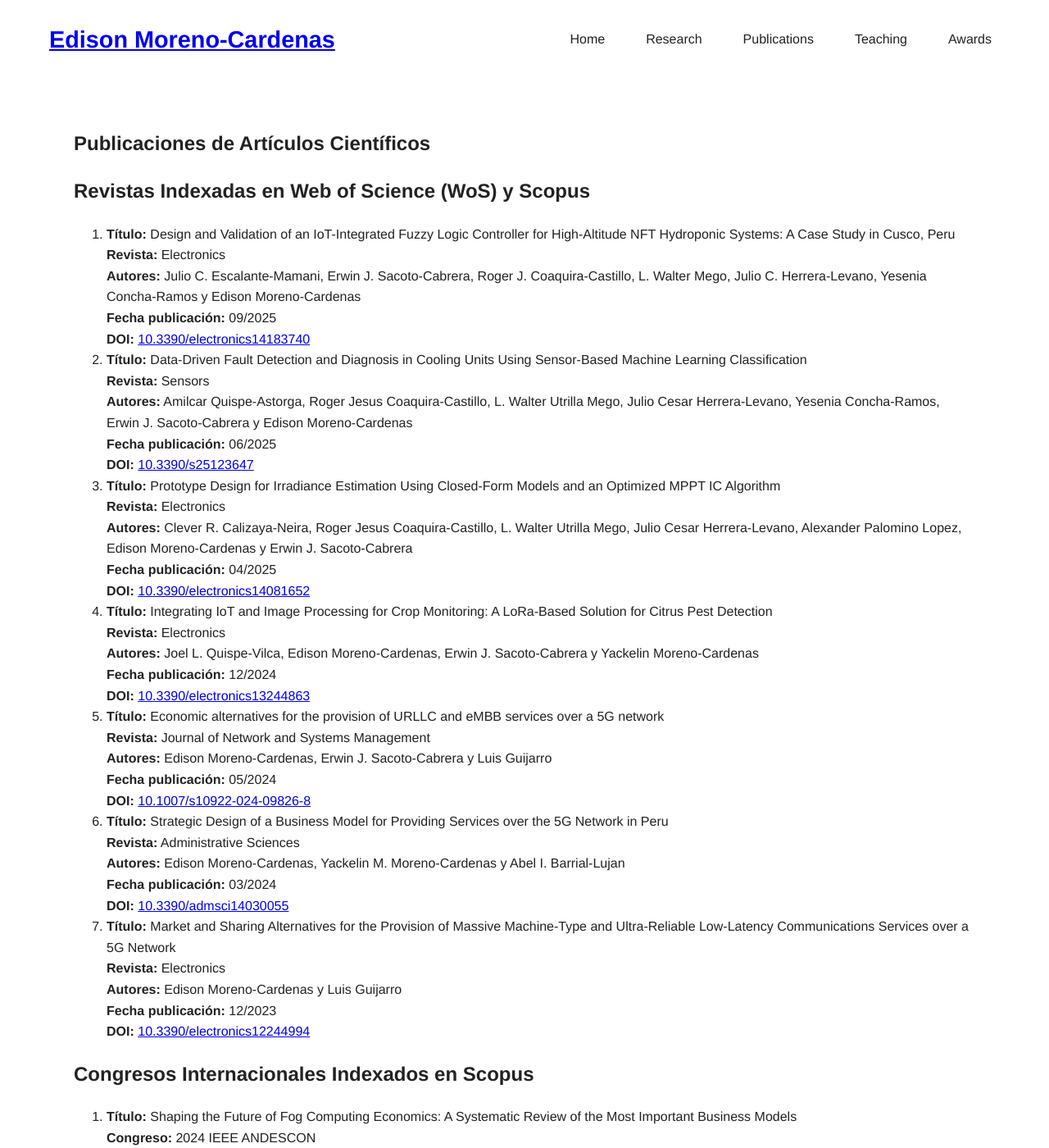
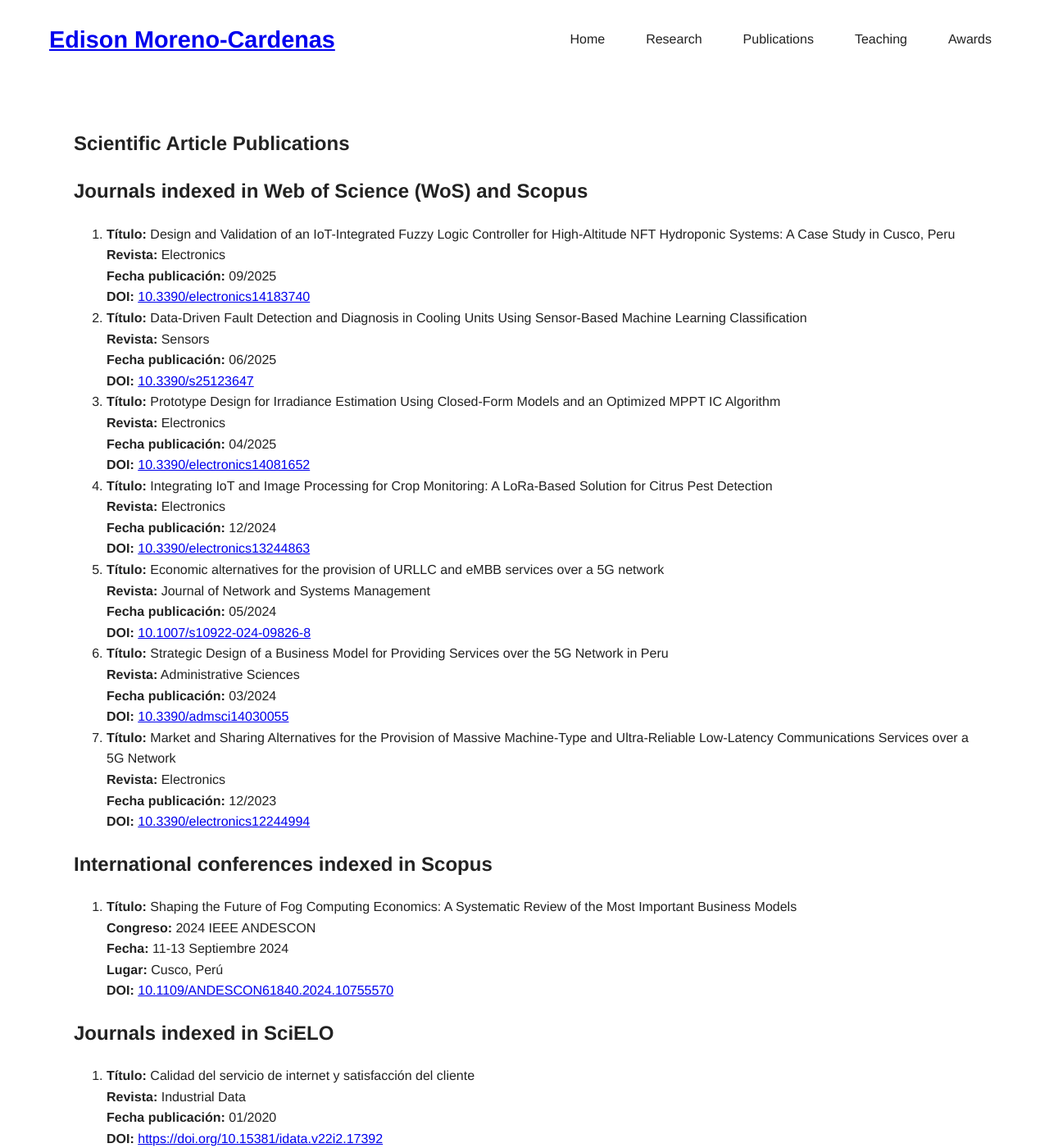
Before and after one commit to edisonmorenocardenas/edisonmorenocardenas.github.io, a Jekyll site: the page built from publications.html, in a window 1280 px wide and 1400 px high. Shown: the whole window at 82% size. Built offline with Jekyll 4.4.1, drawn with Linux system fonts in a browser that asks for light colours; some of the changed text lies outside the part shown.

Commit message:
Actualizar contenido de

```diff
--- a/awards.html
+++ b/awards.html
@@ -13,7 +13,7 @@ title: "Awards"
       Issued by PRONABEC (2019), Peru.
       Recognition awarded by PRONABEC for academic merit and professional development potential.
     </li>
-
+    <br>
     <!-- Premio 2 -->
     <li>
       <strong>First Place in the Master's Degree in Strategic Telecommunications Management:</strong>
@@ -21,7 +21,7 @@ title: "Awards"
       Certificate of first place in the 2018 - II class,
       Faculty of Electronic and Electrical Engineering, National University of San Marcos.
     </li>
-
+    <br>
     <!-- Premio 3 -->
     <li>
       <strong>Winner of the thesis grant competition:</strong>
@@ -29,7 +29,7 @@ title: "Awards"
       Winner of the thesis grant competition,
       Vice-Rectorate for Research at the National University of San Antonio Abad del Cusco.
     </li>
-
+    <br>
     <!-- Premio 4 -->
     <li>
       <strong>Top third of the Professional School of Electronic Engineering:</strong>
--- a/publications.html
+++ b/publications.html
@@ -4,79 +4,70 @@ title: "Publications"
 ---
 
 <section id="publications">
-  <h1>Publicaciones de Artículos Científicos</h1>
+  <h1>Scientific Article Publications</h1>
 
-  <h2>Revistas Indexadas en Web of Science (WoS) y Scopus</h2>
+  <h2>Journals indexed in Web of Science (WoS) and Scopus</h2>
   <ol>
     <li>
       <strong>Título:</strong> Design and Validation of an IoT-Integrated Fuzzy Logic Controller for High-Altitude NFT Hydroponic Systems: A Case Study in Cusco, Peru<br>
       <strong>Revista:</strong> Electronics<br>
-      <strong>Autores:</strong> Julio C. Escalante-Mamani, Erwin J. Sacoto-Cabrera, Roger J. Coaquira-Castillo, L. Walter Mego, Julio C. Herrera-Levano, Yesenia Concha-Ramos y Edison Moreno-Cardenas<br>
       <strong>Fecha publicación:</strong> 09/2025<br>
       <strong>DOI:</strong> <a href="https://doi.org/10.3390/electronics14183740" target="_blank">10.3390/electronics14183740</a>
     </li>
     <li>
       <strong>Título:</strong> Data-Driven Fault Detection and Diagnosis in Cooling Units Using Sensor-Based Machine Learning Classification<br>
       <strong>Revista:</strong> Sensors<br>
-      <strong>Autores:</strong> Amilcar Quispe-Astorga, Roger Jesus Coaquira-Castillo, L. Walter Utrilla Mego, Julio Cesar Herrera-Levano, Yesenia Concha-Ramos, Erwin J. Sacoto-Cabrera y Edison Moreno-Cardenas<br>
       <strong>Fecha publicación:</strong> 06/2025<br>
       <strong>DOI:</strong> <a href="https://doi.org/10.3390/s25123647" target="_blank">10.3390/s25123647</a>
     </li>
     <li>
       <strong>Título:</strong> Prototype Design for Irradiance Estimation Using Closed-Form Models and an Optimized MPPT IC Algorithm<br>
       <strong>Revista:</strong> Electronics<br>
-      <strong>Autores:</strong> Clever R. Calizaya-Neira, Roger Jesus Coaquira-Castillo, L. Walter Utrilla Mego, Julio Cesar Herrera-Levano, Alexander Palomino Lopez, Edison Moreno-Cardenas y Erwin J. Sacoto-Cabrera<br>
       <strong>Fecha publicación:</strong> 04/2025<br>
       <strong>DOI:</strong> <a href="https://doi.org/10.3390/electronics14081652" target="_blank">10.3390/electronics14081652</a>
     </li>
     <li>
       <strong>Título:</strong> Integrating IoT and Image Processing for Crop Monitoring: A LoRa-Based Solution for Citrus Pest Detection<br>
       <strong>Revista:</strong> Electronics<br>
-      <strong>Autores:</strong> Joel L. Quispe-Vilca, Edison Moreno-Cardenas, Erwin J. Sacoto-Cabrera y Yackelin Moreno-Cardenas<br>
       <strong>Fecha publicación:</strong> 12/2024<br>
       <strong>DOI:</strong> <a href="https://doi.org/10.3390/electronics13244863" target="_blank">10.3390/electronics13244863</a>
     </li>
     <li>
       <strong>Título:</strong> Economic alternatives for the provision of URLLC and eMBB services over a 5G network<br>
       <strong>Revista:</strong> Journal of Network and Systems Management<br>
-      <strong>Autores:</strong> Edison Moreno-Cardenas, Erwin J. Sacoto-Cabrera y Luis Guijarro<br>
       <strong>Fecha publicación:</strong> 05/2024<br>
       <strong>DOI:</strong> <a href="https://doi.org/10.1007/s10922-024-09826-8" target="_blank">10.1007/s10922-024-09826-8</a>
     </li>
     <li>
       <strong>Título:</strong> Strategic Design of a Business Model for Providing Services over the 5G Network in Peru<br>
       <strong>Revista:</strong> Administrative Sciences<br>
-      <strong>Autores:</strong> Edison Moreno-Cardenas, Yackelin M. Moreno-Cardenas y Abel I. Barrial-Lujan<br>
       <strong>Fecha publicación:</strong> 03/2024<br>
       <strong>DOI:</strong> <a href="https://doi.org/10.3390/admsci14030055" target="_blank">10.3390/admsci14030055</a>
     </li>
     <li>
       <strong>Título:</strong> Market and Sharing Alternatives for the Provision of Massive Machine-Type and Ultra-Reliable Low-Latency Communications Services over a 5G Network<br>
       <strong>Revista:</strong> Electronics<br>
-      <strong>Autores:</strong> Edison Moreno-Cardenas y Luis Guijarro<br>
       <strong>Fecha publicación:</strong> 12/2023<br>
       <strong>DOI:</strong> <a href="https://doi.org/10.3390/electronics12244994" target="_blank">10.3390/electronics12244994</a>
     </li>
   </ol>
 
-  <h2>Congresos Internacionales Indexados en Scopus</h2>
+  <h2>International conferences indexed in Scopus</h2>
   <ol>
     <li>
       <strong>Título:</strong> Shaping the Future of Fog Computing Economics: A Systematic Review of the Most Important Business Models<br>
       <strong>Congreso:</strong> 2024 IEEE ANDESCON<br>
-      <strong>Autores:</strong> Erwin J. Sacoto-Cabrera y Edison Moreno-Cardenas<br>
       <strong>Fecha:</strong> 11-13 Septiembre 2024<br>
       <strong>Lugar:</strong> Cusco, Perú<br>
       <strong>DOI:</strong> <a href="https://doi.org/10.1109/ANDESCON61840.2024.10755570" target="_blank">10.1109/ANDESCON61840.2024.10755570</a>
     </li>
   </ol>
 
-  <h2>Revistas Indexadas en SciELO</h2>
+  <h2>Journals indexed in SciELO</h2>
   <ol>
     <li>
       <strong>Título:</strong> Calidad del servicio de internet y satisfacción del cliente<br>
       <strong>Revista:</strong> Industrial Data<br>
-      <strong>Autores:</strong> Edison Moreno-Cardenas<br>
       <strong>Fecha publicación:</strong> 01/2020<br>
       <strong>DOI:</strong> <a href="https://doi.org/10.15381/idata.v22i2.17392" target="_blank">https://doi.org/10.15381/idata.v22i2.17392</a>
     </li>
```
